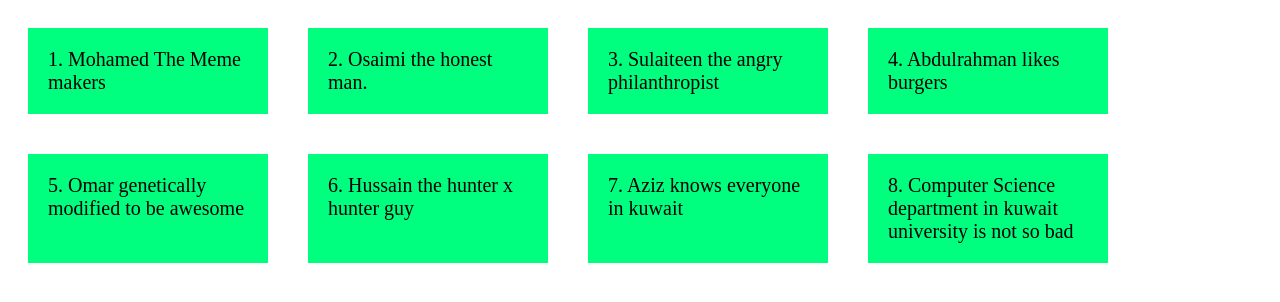
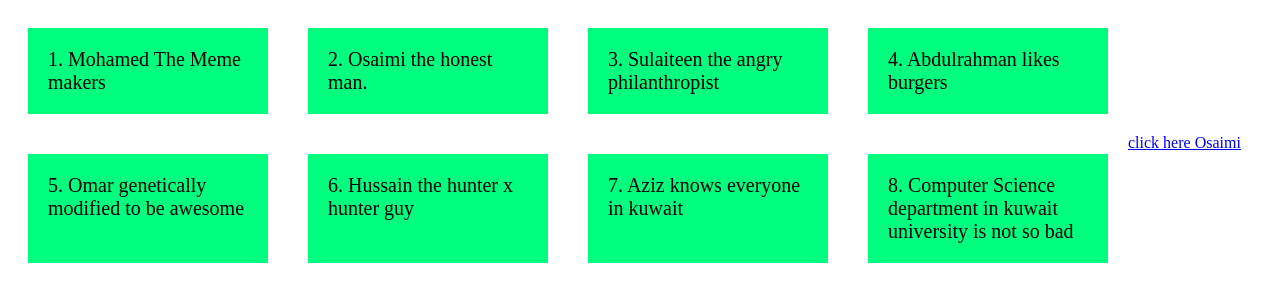
Before and after one commit to Zachdot23/temp-1, a plain HTML site: page index.html in a window 1280 px wide. Drawn offline with Linux system fonts and the light colour scheme.

Commit message:
Update index.html

```diff
--- a/index.html
+++ b/index.html
@@ -28,6 +28,7 @@
             <div>6. Hussain the hunter x hunter guy</div>
             <div>7. Aziz knows everyone in kuwait</div>
             <div>8. Computer Science department in kuwait university is not so bad</div>
+            <a href="https://google.com"> click here Osaimi </a>
         </div>
     </body>
 </html>
```
